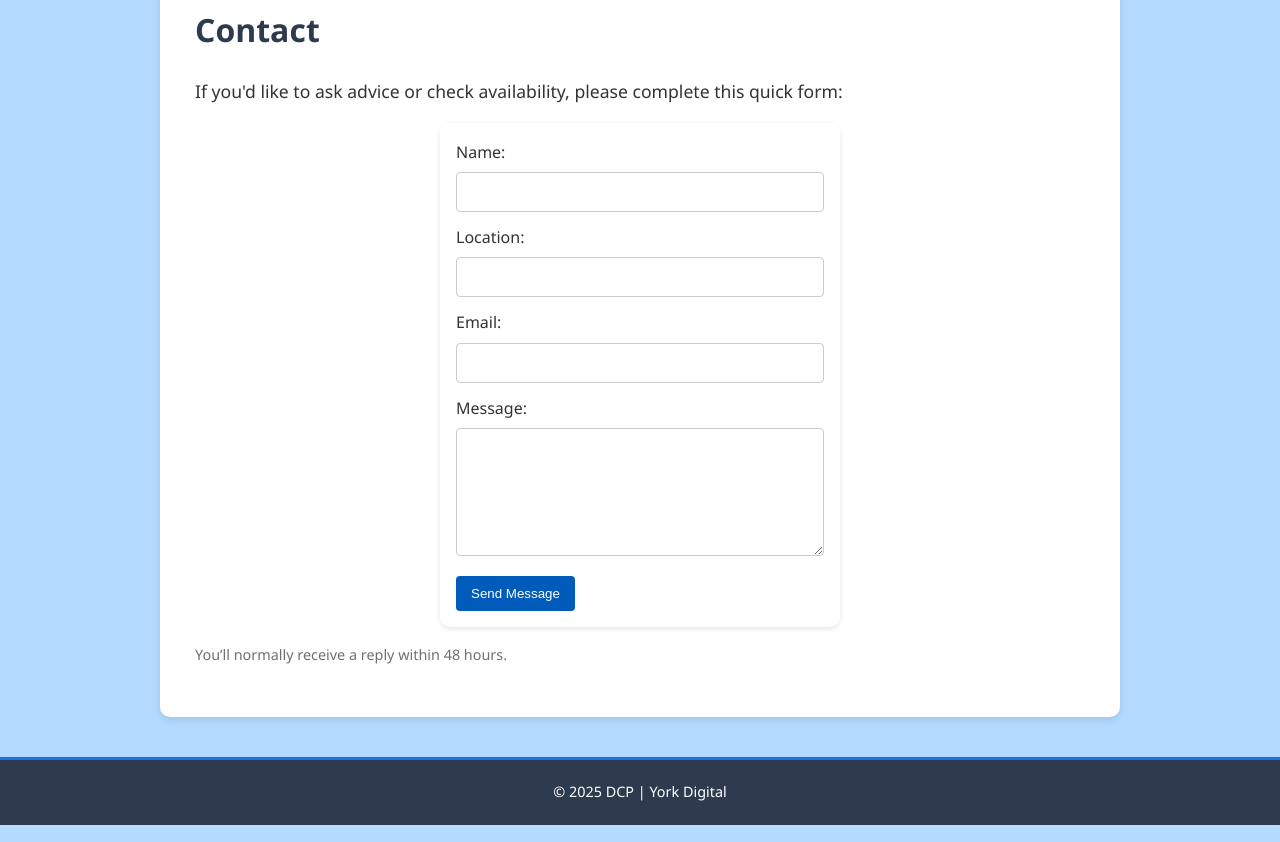
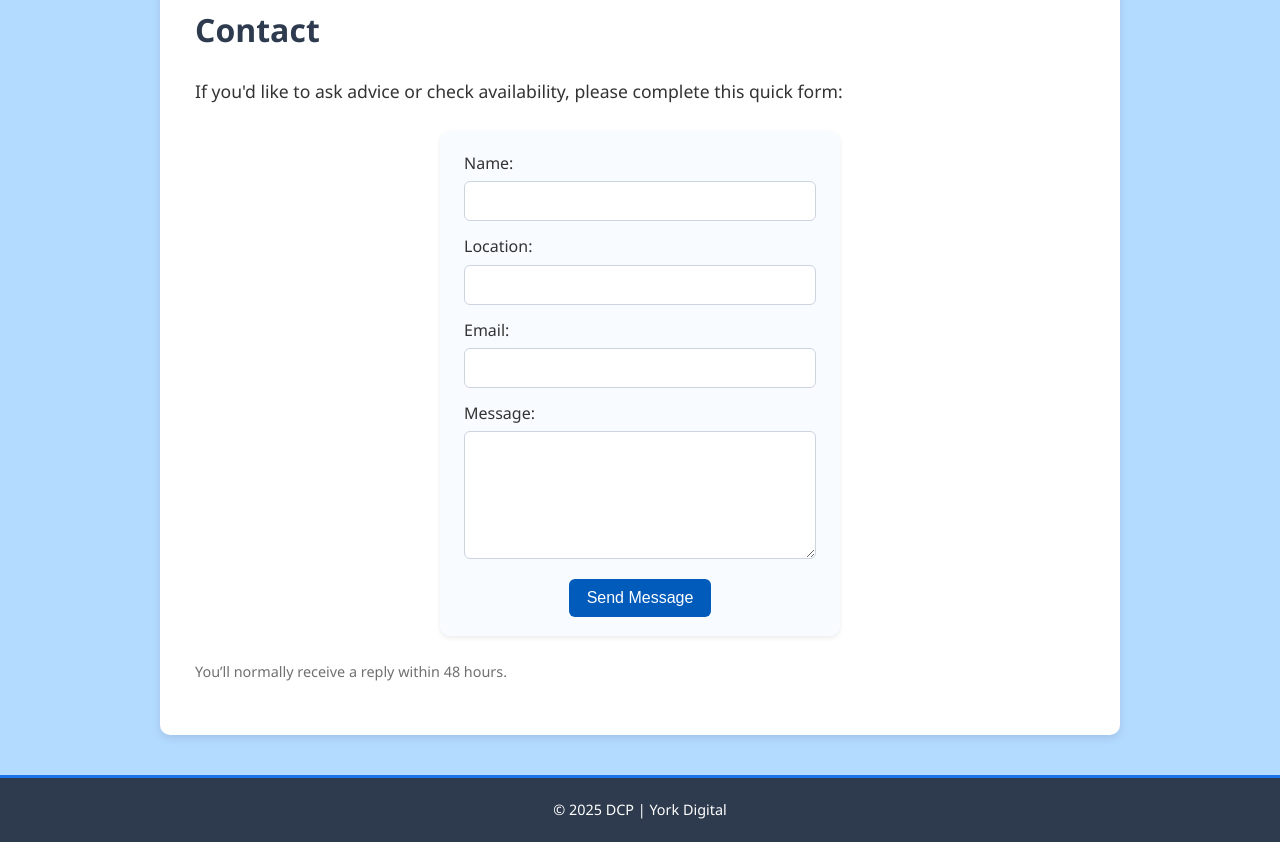
Before and after one commit to szd55pilot/szd55pilot.github.io, a plain HTML site: page index.html in a window 1280 px wide. Shown: the part 1820-2662 px from the top of the page. Drawn offline with Linux system fonts and the light colour scheme.

Commit message:
modify form visuals

```diff
--- a/style.css
+++ b/style.css
@@ -172,34 +172,44 @@ footer {
 }
 
 /* Formspree contact form formatting */
-form {
-  max-width: 400px;
-  margin: 1em auto;
-  background: #ffffffcc;
-  padding: 1em;
+/* Contact form styling */
+#contact form {
+  width: 90%;
+  max-width: 400px;       /* limits form width on wide screens */
+  margin: 1.5em auto;     /* centres it horizontally */
+  background: #f8fbff;    /* subtle pale blue background */
+  padding: 1.2em 1.5em;
   border-radius: 10px;
-  box-shadow: 0 2px 5px rgba(0,0,0,0.1);
+  box-shadow: 0 2px 5px rgba(0, 0, 0, 0.08);
 }
 
-input, textarea {
+/* Input and text areas */
+#contact input,
+#contact textarea {
   width: 100%;
   padding: 8px;
-  margin: 6px 0 12px 0;
-  border: 1px solid #ccc;
-  border-radius: 4px;
+  margin-top: 4px;
+  margin-bottom: 12px;
+  border: 1px solid #ccd4e0;
+  border-radius: 6px;
   font-family: inherit;
+  font-size: 1em;
+  box-sizing: border-box;
+}
+
+/* Button style */
+#contact button {
+  display: block;
+  background-color: #005bbb;
+  color: white;
+  border: none;
+  padding: 10px 18px;
+  border-radius: 6px;
+  cursor: pointer;
+  margin: 0 auto;          /* centres the button */
   font-size: 1em;
 }
 
-button {
-  background-color: #005bbb;
-  color: white;
-  border: none;
-  padding: 10px 15px;
-  border-radius: 4px;
-  cursor: pointer;
-}
-
-button:hover {
+#contact button:hover {
   background-color: #004999;
 }
```
